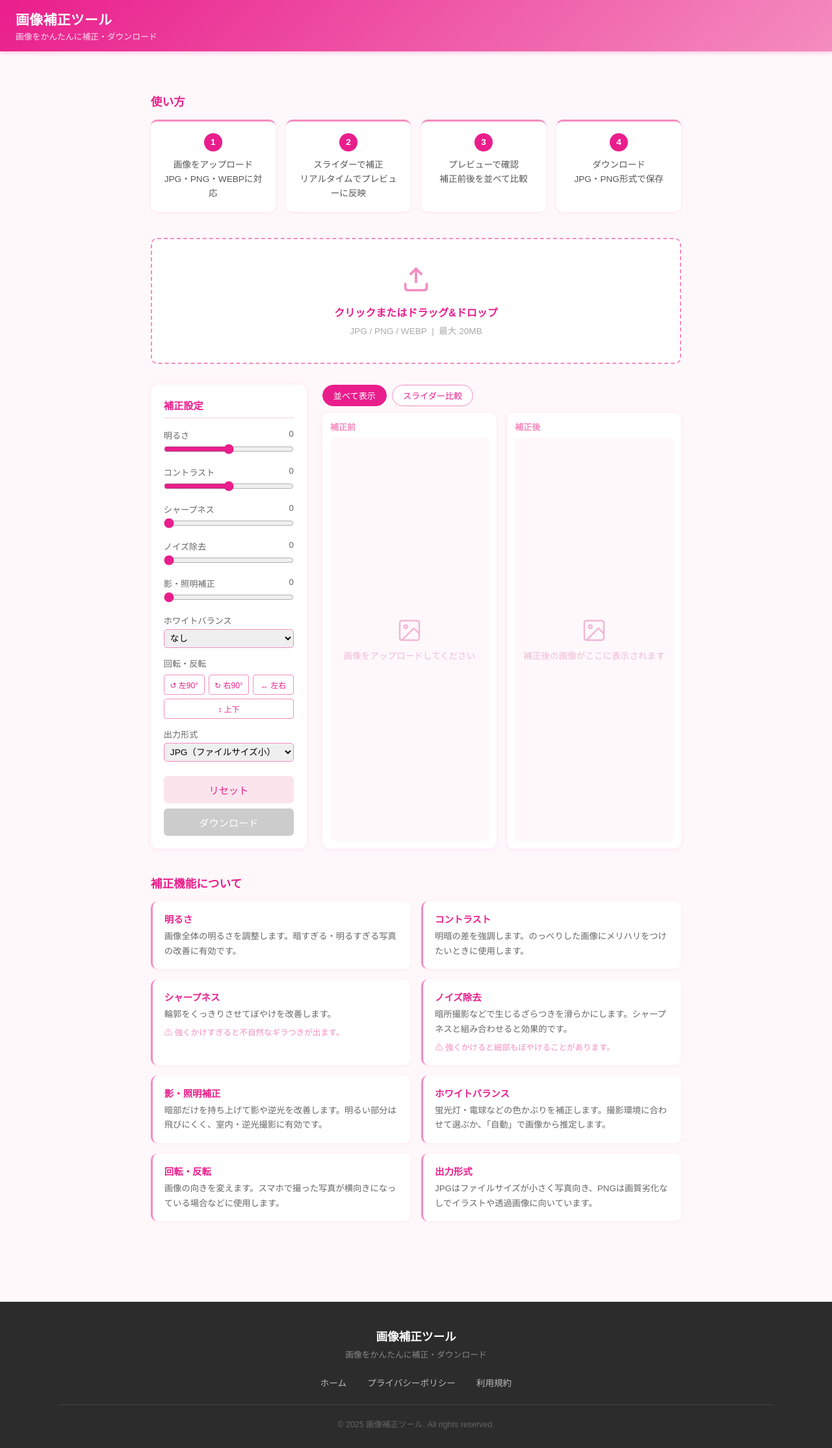
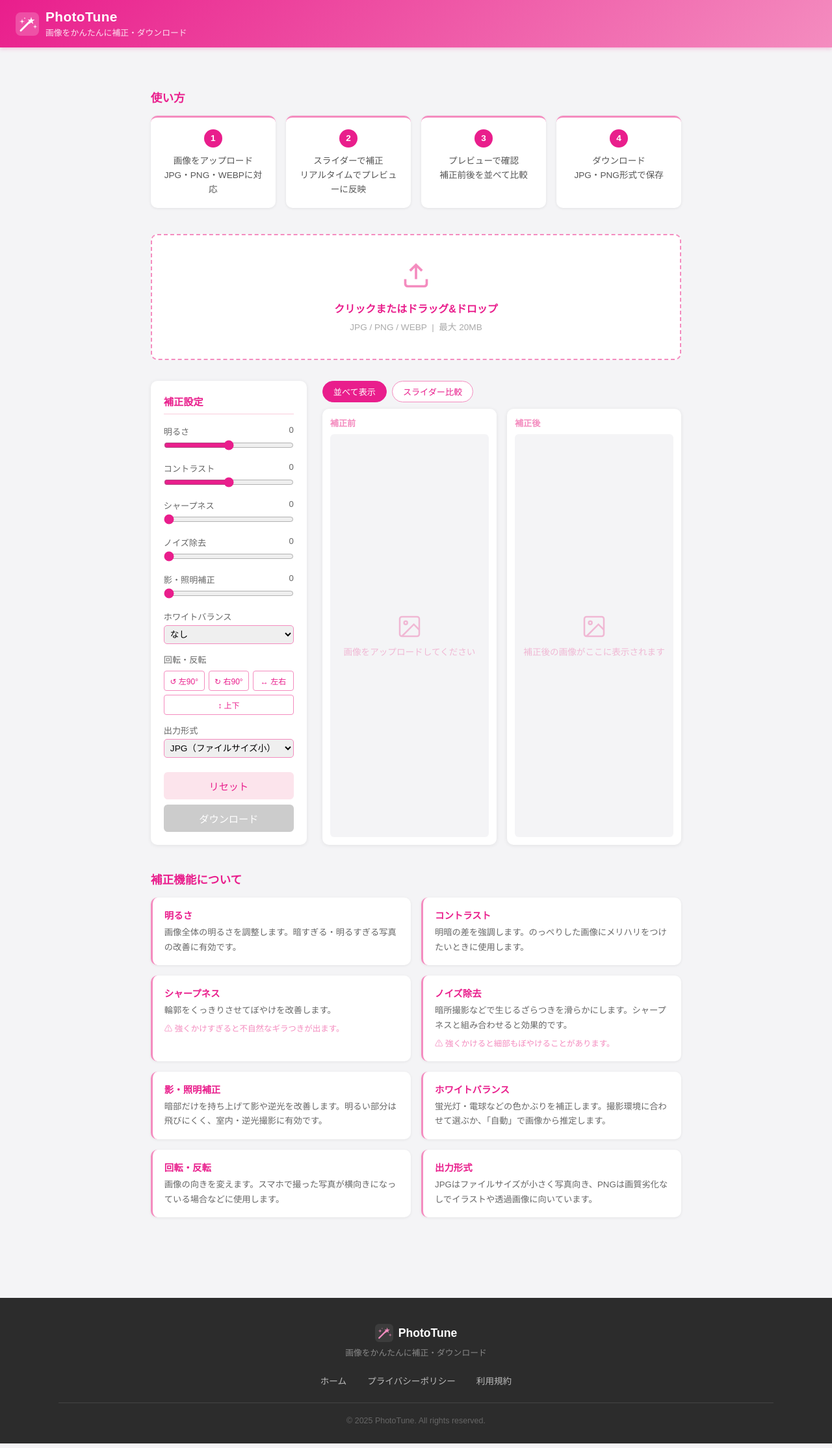
Before and after one commit to tatsu00157/image-enhancer, a Flask app: page / in a window 1280 px wide. Shown: the whole page at 65% size. Run offline with Flask 3, Linux system fonts and the light colour scheme.

Commit message:
サイト名をPhotoTuneに変更・魔法の杖ロゴ追加・デザイン整備
- 全テンプレートの「画像補正ツール」を「PhotoTune」に統一
- ヘッダー・フッターに魔法の杖SVGロゴを追加（ヘッダー白・フッターピンク）
- ボディ背景をグレー（#f4f4f6）に変更してカードとのコントラストを改善
- カードのシャドウをニュートラル（rgba(0,0,0,0.08)）に統一
- プライバシー・利用規約ページを白カードで囲みメインページと統一
- CLAUDE.md更新

Co-Authored-By: Claude Sonnet 4.6 <noreply@anthropic.com>

```diff
--- a/templates/base.html
+++ b/templates/base.html
@@ -3,10 +3,10 @@
 <head>
   <meta charset="UTF-8">
   <meta name="viewport" content="width=device-width, initial-scale=1.0">
-  <title>{% block title %}画像補正ツール{% endblock %}</title>
+  <title>{% block title %}PhotoTune{% endblock %}</title>
   <style>
     * { box-sizing: border-box; margin: 0; padding: 0; }
-    body { font-family: sans-serif; background: #fff8fb; color: #333; display: flex; flex-direction: column; min-height: 100vh; }
+    body { font-family: sans-serif; background: #f4f4f6; color: #333; display: flex; flex-direction: column; min-height: 100vh; }
 
     /* ヘッダー */
     header {
@@ -18,6 +18,8 @@
       gap: 10px;
       box-shadow: 0 2px 6px rgba(233,30,140,0.25);
     }
+    .header-brand { display: flex; align-items: center; gap: 10px; text-decoration: none; color: #fff; }
+    .header-icon { flex-shrink: 0; }
     header .logo { font-size: 1.3rem; font-weight: bold; letter-spacing: 0.02em; }
     header .tagline { font-size: 0.8rem; opacity: 0.85; margin-top: 2px; }
     header a { color: #fff; text-decoration: none; }
@@ -34,7 +36,8 @@
       text-align: center;
     }
     .footer-inner { max-width: 1100px; margin: 0 auto; }
-    .footer-logo { color: #fff; font-size: 1.1rem; font-weight: bold; margin-bottom: 6px; }
+    .footer-brand { display: inline-flex; align-items: center; gap: 8px; margin-bottom: 6px; }
+    .footer-logo { color: #fff; font-size: 1.1rem; font-weight: bold; }
     .footer-tagline { color: #888; font-size: 0.8rem; margin-bottom: 24px; }
     .footer-links { display: flex; justify-content: center; gap: 32px; flex-wrap: wrap; margin-bottom: 24px; }
     .footer-links a { color: #bbb; text-decoration: none; font-size: 0.85rem; }
@@ -48,11 +51,11 @@
       header .logo { font-size: 1.1rem; }
       footer { padding: 32px 16px 20px; margin-top: 40px; }
       .footer-links { gap: 20px; }
-      .page-content { margin: 32px auto; }
+      .page-content { margin: 24px 16px; padding: 28px 20px; }
     }
 
     /* 共通コンテンツ */
-    .page-content { max-width: 800px; margin: 48px auto; padding: 0 16px; }
+    .page-content { max-width: 800px; margin: 48px auto; padding: 40px 40px; background: #fff; border-radius: 12px; box-shadow: 0 1px 6px rgba(0,0,0,0.08); }
     .page-content h1 { font-size: 1.4rem; color: #e91e8c; margin-bottom: 24px; }
     .page-content h2 { font-size: 1rem; margin: 28px 0 8px; color: #444; }
     .page-content p { line-height: 1.8; color: #555; margin-bottom: 8px; }
@@ -62,10 +65,27 @@
 </head>
 <body>
   <header>
-    <div>
-      <a href="/"><div class="logo">画像補正ツール</div></a>
-      <div class="tagline">画像をかんたんに補正・ダウンロード</div>
-    </div>
+    <a href="/" class="header-brand">
+      <svg class="header-icon" width="36" height="36" viewBox="0 0 36 36" fill="none" xmlns="http://www.w3.org/2000/svg">
+        <rect width="36" height="36" rx="8" fill="rgba(255,255,255,0.2)"/>
+        <!-- wand stick -->
+        <line x1="8" y1="28" x2="22" y2="14" stroke="white" stroke-width="3" stroke-linecap="round"/>
+        <!-- wand tip star -->
+        <polygon points="24,7 25.2,11.2 29.5,11.2 26,13.8 27.2,18 24,15.4 20.8,18 22,13.8 18.5,11.2 22.8,11.2" fill="white"/>
+        <!-- sparkles -->
+        <circle cx="10" cy="14" r="1.4" fill="white" opacity="0.9"/>
+        <circle cx="14" cy="9" r="1" fill="white" opacity="0.7"/>
+        <circle cx="30" cy="22" r="1.2" fill="white" opacity="0.8"/>
+        <line x1="10" y1="11" x2="10" y2="17" stroke="white" stroke-width="1" stroke-linecap="round" opacity="0.7"/>
+        <line x1="7" y1="14" x2="13" y2="14" stroke="white" stroke-width="1" stroke-linecap="round" opacity="0.7"/>
+        <line x1="30" y1="19.5" x2="30" y2="24.5" stroke="white" stroke-width="1" stroke-linecap="round" opacity="0.6"/>
+        <line x1="27.5" y1="22" x2="32.5" y2="22" stroke="white" stroke-width="1" stroke-linecap="round" opacity="0.6"/>
+      </svg>
+      <div>
+        <div class="logo">PhotoTune</div>
+        <div class="tagline">画像をかんたんに補正・ダウンロード</div>
+      </div>
+    </a>
   </header>
 
   <main>
@@ -74,7 +94,21 @@
 
   <footer>
     <div class="footer-inner">
-      <div class="footer-logo">画像補正ツール</div>
+      <div class="footer-brand">
+        <svg width="28" height="28" viewBox="0 0 36 36" fill="none" xmlns="http://www.w3.org/2000/svg">
+          <rect width="36" height="36" rx="8" fill="rgba(255,255,255,0.08)"/>
+          <line x1="8" y1="28" x2="22" y2="14" stroke="#f48cbf" stroke-width="3" stroke-linecap="round"/>
+          <polygon points="24,7 25.2,11.2 29.5,11.2 26,13.8 27.2,18 24,15.4 20.8,18 22,13.8 18.5,11.2 22.8,11.2" fill="#f48cbf"/>
+          <circle cx="10" cy="14" r="1.4" fill="#f48cbf" opacity="0.8"/>
+          <circle cx="14" cy="9" r="1" fill="#f48cbf" opacity="0.6"/>
+          <circle cx="30" cy="22" r="1.2" fill="#f48cbf" opacity="0.7"/>
+          <line x1="10" y1="11" x2="10" y2="17" stroke="#f48cbf" stroke-width="1" stroke-linecap="round" opacity="0.6"/>
+          <line x1="7" y1="14" x2="13" y2="14" stroke="#f48cbf" stroke-width="1" stroke-linecap="round" opacity="0.6"/>
+          <line x1="30" y1="19.5" x2="30" y2="24.5" stroke="#f48cbf" stroke-width="1" stroke-linecap="round" opacity="0.5"/>
+          <line x1="27.5" y1="22" x2="32.5" y2="22" stroke="#f48cbf" stroke-width="1" stroke-linecap="round" opacity="0.5"/>
+        </svg>
+        <div class="footer-logo">PhotoTune</div>
+      </div>
       <div class="footer-tagline">画像をかんたんに補正・ダウンロード</div>
       <div class="footer-links">
         <a href="/">ホーム</a>
@@ -82,7 +116,7 @@
         <a href="/terms">利用規約</a>
       </div>
       <hr class="footer-divider">
-      <div class="footer-copy">© 2025 画像補正ツール. All rights reserved.</div>
+      <div class="footer-copy">© 2025 PhotoTune. All rights reserved.</div>
     </div>
   </footer>
 </body>
--- a/templates/index.html
+++ b/templates/index.html
@@ -1,5 +1,5 @@
 {% extends "base.html" %}
-{% block title %}画像補正ツール — 画像をかんたん補正{% endblock %}
+{% block title %}PhotoTune — 画像をかんたん補正{% endblock %}
 
 {% block head %}
 <style>
@@ -11,7 +11,7 @@
   .steps { display: flex; gap: 16px; flex-wrap: wrap; }
   .step {
     flex: 1; min-width: 160px; background: #fff; border-radius: 10px; padding: 18px 16px;
-    text-align: center; box-shadow: 0 1px 4px rgba(233,30,140,0.1); border-top: 3px solid #f48cbf;
+    text-align: center; box-shadow: 0 1px 4px rgba(0,0,0,0.08); border-top: 3px solid #f48cbf;
   }
   .step .num {
     display: inline-block; background: #e91e8c; color: #fff;
@@ -38,7 +38,7 @@
   /* スライダーパネル */
   #controls {
     width: 240px; flex-shrink: 0; background: #fff; border-radius: 10px; padding: 20px;
-    box-shadow: 0 1px 6px rgba(233,30,140,0.1);
+    box-shadow: 0 1px 6px rgba(0,0,0,0.08);
   }
   #controls h2 { font-size: 0.95rem; margin-bottom: 16px; border-bottom: 2px solid #fce4ec; padding-bottom: 8px; color: #e91e8c; }
   .control-group { margin-bottom: 14px; }
@@ -80,7 +80,7 @@
   #side-by-side { display: flex; gap: 16px; flex: 1; min-height: 0; }
   .preview-box {
     flex: 1; background: #fff; border-radius: 10px; padding: 12px;
-    box-shadow: 0 1px 6px rgba(233,30,140,0.1); position: relative;
+    box-shadow: 0 1px 6px rgba(0,0,0,0.08); position: relative;
     display: flex; flex-direction: column; min-height: 0;
   }
   .preview-box h3 { font-size: 0.82rem; color: #f48cbf; margin-bottom: 8px; font-weight: bold; flex-shrink: 0; }
@@ -91,7 +91,7 @@
 
   /* プレースホルダー */
   .preview-placeholder {
-    flex: 1; background: #fff8fb; border-radius: 6px;
+    flex: 1; background: #f4f4f6; border-radius: 6px;
     display: flex; flex-direction: column;
     align-items: center; justify-content: center; gap: 8px;
     color: #f0b8d4; font-size: 0.85rem; min-height: 0;
@@ -113,7 +113,7 @@
   /* 比較スライダー */
   #compare-view {
     flex: 1; display: none; background: #fff; border-radius: 10px;
-    box-shadow: 0 1px 6px rgba(233,30,140,0.1); padding: 12px;
+    box-shadow: 0 1px 6px rgba(0,0,0,0.08); padding: 12px;
     position: relative; flex-direction: column; min-height: 0;
   }
   #compare-view h3 { font-size: 0.82rem; color: #f48cbf; margin-bottom: 8px; font-weight: bold; flex-shrink: 0; }
@@ -137,7 +137,7 @@
     white-space: nowrap; box-shadow: 0 1px 4px rgba(0,0,0,0.2);
   }
   #compare-placeholder {
-    flex: 1; background: #fff8fb; border-radius: 6px;
+    flex: 1; background: #f4f4f6; border-radius: 6px;
     display: flex; flex-direction: column;
     align-items: center; justify-content: center; gap: 8px;
     color: #f0b8d4; font-size: 0.85rem;
@@ -155,7 +155,7 @@
       position: sticky;
       top: 0;
       z-index: 100;
-      background: #fff8fb;
+      background: #f4f4f6;
       padding: 10px 0;
       max-height: 44vh;
     }
@@ -189,7 +189,7 @@
   .desc-grid { display: grid; grid-template-columns: repeat(auto-fill, minmax(280px, 1fr)); gap: 16px; }
   .desc-card {
     background: #fff; border-radius: 10px; padding: 16px 18px;
-    box-shadow: 0 1px 4px rgba(233,30,140,0.08); border-left: 3px solid #f48cbf;
+    box-shadow: 0 1px 4px rgba(0,0,0,0.07); border-left: 3px solid #f48cbf;
   }
   .desc-card h3 { font-size: 0.9rem; color: #e91e8c; margin-bottom: 6px; }
   .desc-card p { font-size: 0.83rem; color: #666; line-height: 1.7; }
--- a/templates/privacy.html
+++ b/templates/privacy.html
@@ -1,10 +1,10 @@
 {% extends "base.html" %}
-{% block title %}プライバシーポリシー — 画像補正ツール{% endblock %}
+{% block title %}プライバシーポリシー — PhotoTune{% endblock %}
 
 {% block content %}
 <div class="page-content">
   <h1>プライバシーポリシー</h1>
-  <p>本プライバシーポリシーは、画像補正ツール（以下「本サービス」）におけるユーザーの個人情報および画像データの取り扱いについて定めるものです。</p>
+  <p>本プライバシーポリシーは、PhotoTune（以下「本サービス」）におけるユーザーの個人情報および画像データの取り扱いについて定めるものです。</p>
 
   <h2>1. 収集する情報</h2>
   <p>本サービスでは、以下の情報を収集します。</p>
--- a/templates/terms.html
+++ b/templates/terms.html
@@ -1,10 +1,10 @@
 {% extends "base.html" %}
-{% block title %}利用規約 — 画像補正ツール{% endblock %}
+{% block title %}利用規約 — PhotoTune{% endblock %}
 
 {% block content %}
 <div class="page-content">
   <h1>利用規約</h1>
-  <p>本利用規約（以下「本規約」）は、画像補正ツール（以下「本サービス」）の利用条件を定めるものです。本サービスをご利用いただくことで、本規約に同意したものとみなします。</p>
+  <p>本利用規約（以下「本規約」）は、PhotoTune（以下「本サービス」）の利用条件を定めるものです。本サービスをご利用いただくことで、本規約に同意したものとみなします。</p>
 
   <h2>1. サービスの概要</h2>
   <p>本サービスは、ユーザーがアップロードした画像に対して明るさ・コントラスト・シャープネスなどの補正を行い、補正済み画像をダウンロードできるWebサービスです。</p>
```
Also changed, not shown: CLAUDE.md (+7 -3 lines).
